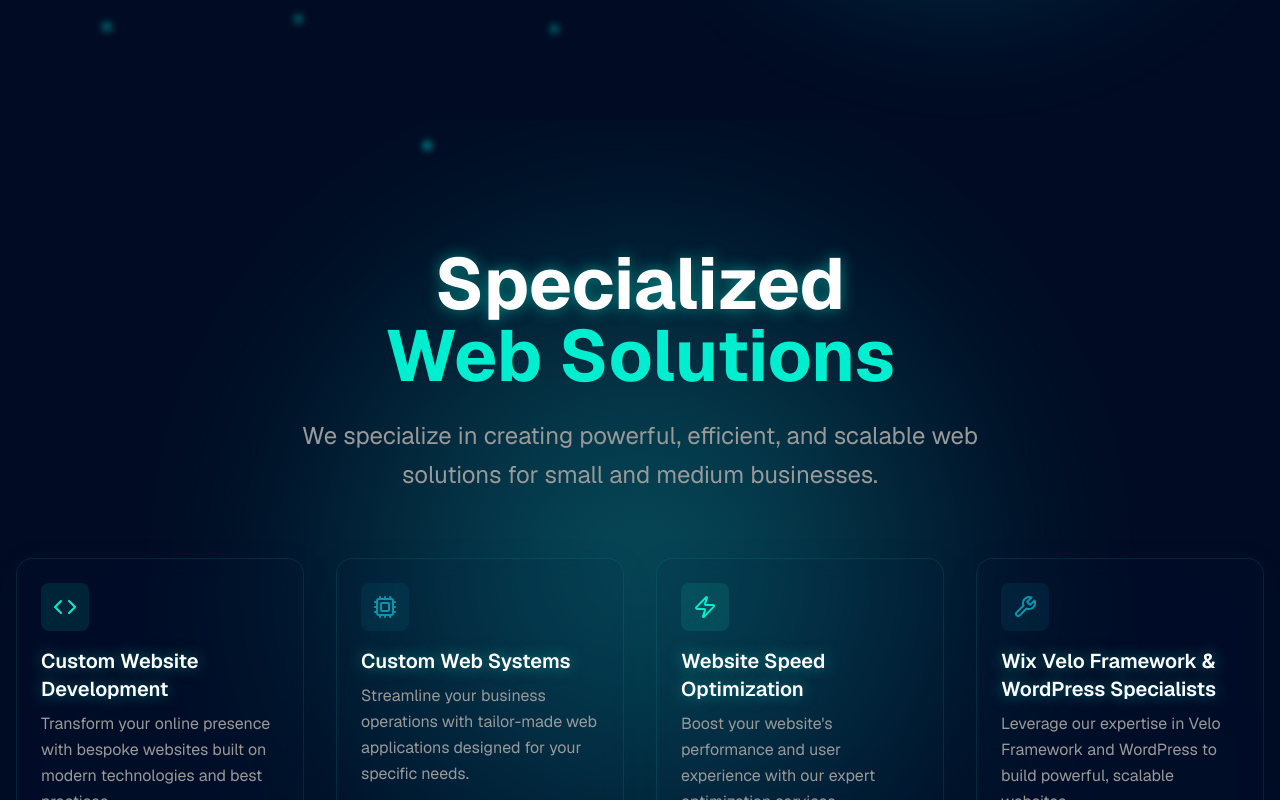
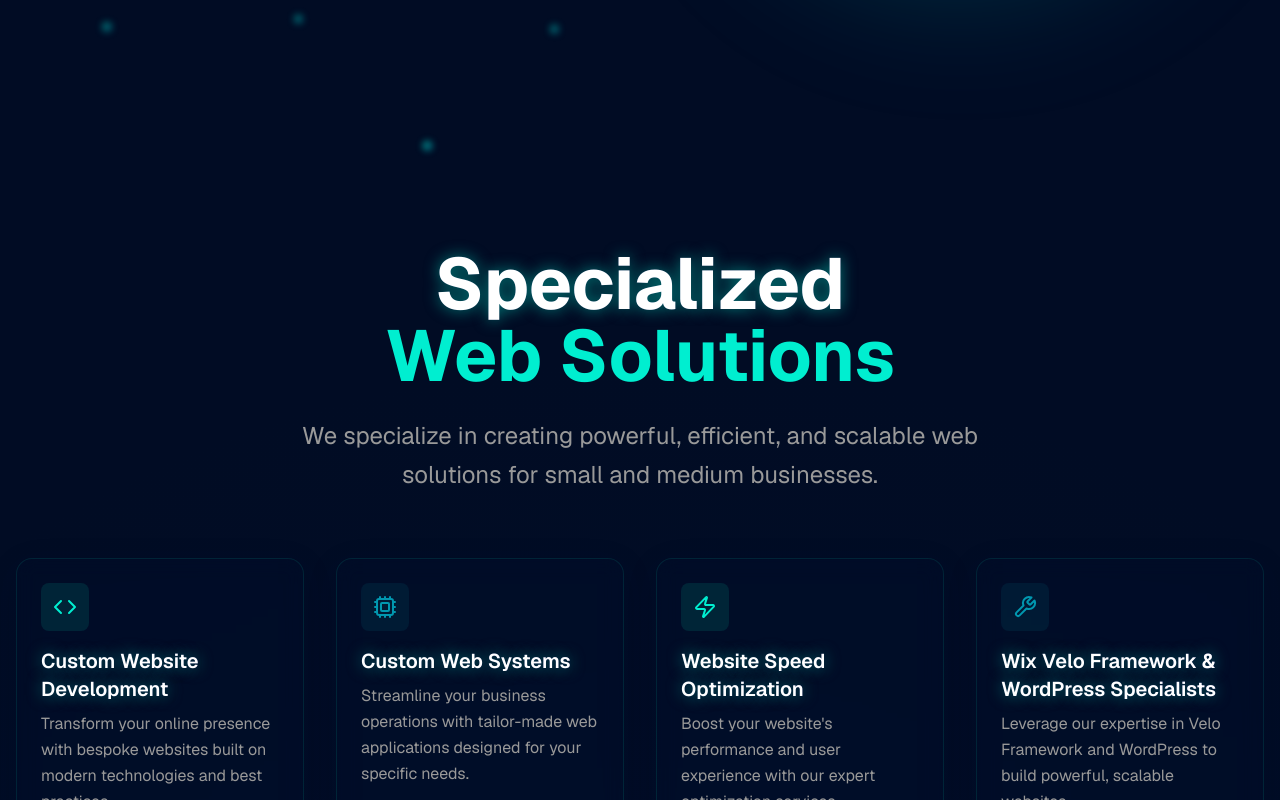
Before and after one commit to hectorlutero/siman-studio-lp, a Next.js app: page / in a window 1280 px wide. Shown: the part 760-1560 px from the top of the page. Built offline with nearby package versions, Linux system fonts and the light colour scheme.

Commit message:
[FIX] Fix needs for deployment for vercel

```diff
--- a/src/app/page.tsx
+++ b/src/app/page.tsx
@@ -2,7 +2,7 @@ import HeroSection from "@/components/sections/HeroSection";
 import ServicesSection from "@/components/sections/ServicesSection";
 import ContactFormSection from "@/components/sections/ContactFormSection";
 import AboutSection from "@/components/sections/AboutSection";
-import PortfolioSection from "@/components/sections/PortfolioSection";
+// import PortfolioSection from "@/components/sections/PortfolioSection";
 
 export default function Home() {
   return (
--- a/src/components/sections/AboutSection.tsx
+++ b/src/components/sections/AboutSection.tsx
@@ -1,6 +1,6 @@
 'use client'
 import { CheckCircle, Code, Cpu, Rocket, Target, Zap } from "lucide-react";
-import Image from "next/image";
+// import Image from "next/image";
 import { motion } from "framer-motion";
 import { useInView } from "framer-motion";
 import { useRef } from "react";
@@ -233,7 +233,7 @@ export default function AboutSection() {
                             whileTap={{ scale: 0.95 }}
                             transition={{ type: "spring", stiffness: 300 }}
                         >
-                            Let's Discuss Your Project
+                            {"Let's Discuss Your Project"}
                             <span className="w-2 h-2 rounded-full bg-turquoise-500 group-hover:bg-munsell-500 transition-colors"></span>
                         </motion.button>
                     </motion.div>
--- a/src/components/sections/ContactFormSection.tsx
+++ b/src/components/sections/ContactFormSection.tsx
@@ -11,9 +11,9 @@ export default function ContactFormSection() {
 
             <div className="container mx-auto px-4 relative z-10">
                 <div className="max-w-4xl mx-auto text-center mb-16">
-                    <h2 className="text-4xl font-bold mb-4">Let's Build Something Amazing</h2>
+                    <h2 className="text-4xl font-bold mb-4">{"Let's Build Something Amazing"}</h2>
                     <p className="text-xl text-white-300">
-                        Ready to transform your digital presence? Let's discuss how we can help your business grow.
+                        {"Ready to transform your digital presence? Let's discuss how we can help your business grow."}
                     </p>
                 </div>
 
--- a/src/components/sections/HeroSection.tsx
+++ b/src/components/sections/HeroSection.tsx
@@ -1,6 +1,6 @@
 'use client'
 import { ArrowRight, Code, Globe, Zap } from "lucide-react";
-import Image from "next/image";
+// import Image from "next/image";
 import HeroIllustration from "../../../public/images/hero-illustration.svg";
 import { motion } from "framer-motion";
 
--- a/src/components/sections/PortfolioSection.tsx
+++ b/src/components/sections/PortfolioSection.tsx
@@ -3,7 +3,7 @@
 import { motion } from "framer-motion";
 import { useInView } from "framer-motion";
 import { useRef } from "react";
-import { ArrowRight } from "lucide-react";
+// import { ArrowRight } from "lucide-react";
 
 export default function PortfolioSection() {
     const ref = useRef(null);
@@ -56,7 +56,7 @@ export default function PortfolioSection() {
                     <motion.div variants={itemVariants}>
                         <h2 className="text-5xl font-bold mb-6">Our Work</h2>
                         <p className="text-xl text-white-300 mb-8">
-                            Discover how we've helped businesses like yours achieve their digital goals.
+                            {"Discover how we've helped businesses like yours achieve their digital goals."}
                         </p>
                     </motion.div>
 
--- a/src/components/sections/ServicesSection.tsx
+++ b/src/components/sections/ServicesSection.tsx
@@ -4,7 +4,7 @@ import { motion } from "framer-motion";
 import { useInView } from "framer-motion";
 import { useRef } from "react";
 import { Code, Cpu, Zap, Wrench } from "lucide-react";
-import BackgroundEffect from "../ui/BackgroundEffect";
+// import BackgroundEffect from "../ui/BackgroundEffect";
 
 // Service card data structure
 const services = [
@@ -75,23 +75,7 @@ export default function ServicesSection() {
 
     return (
         <section className="relative py-32 overflow-hidden" ref={ref}>
-            <BackgroundEffect
-                gradientColors={{
-                    from: "turquoise-500",
-                    to: "munsell-500"
-                }}
-                opacity={0.2}
-                blur={3}
-                size={{
-                    width: "800px",
-                    height: "800px"
-                }}
-                animation={{
-                    duration: 1,
-                    delay: 0,
-                    repeat: Infinity
-                }}
-            />
+
 
             <div className="container mx-auto px-4 relative z-10">
                 <motion.div
```
